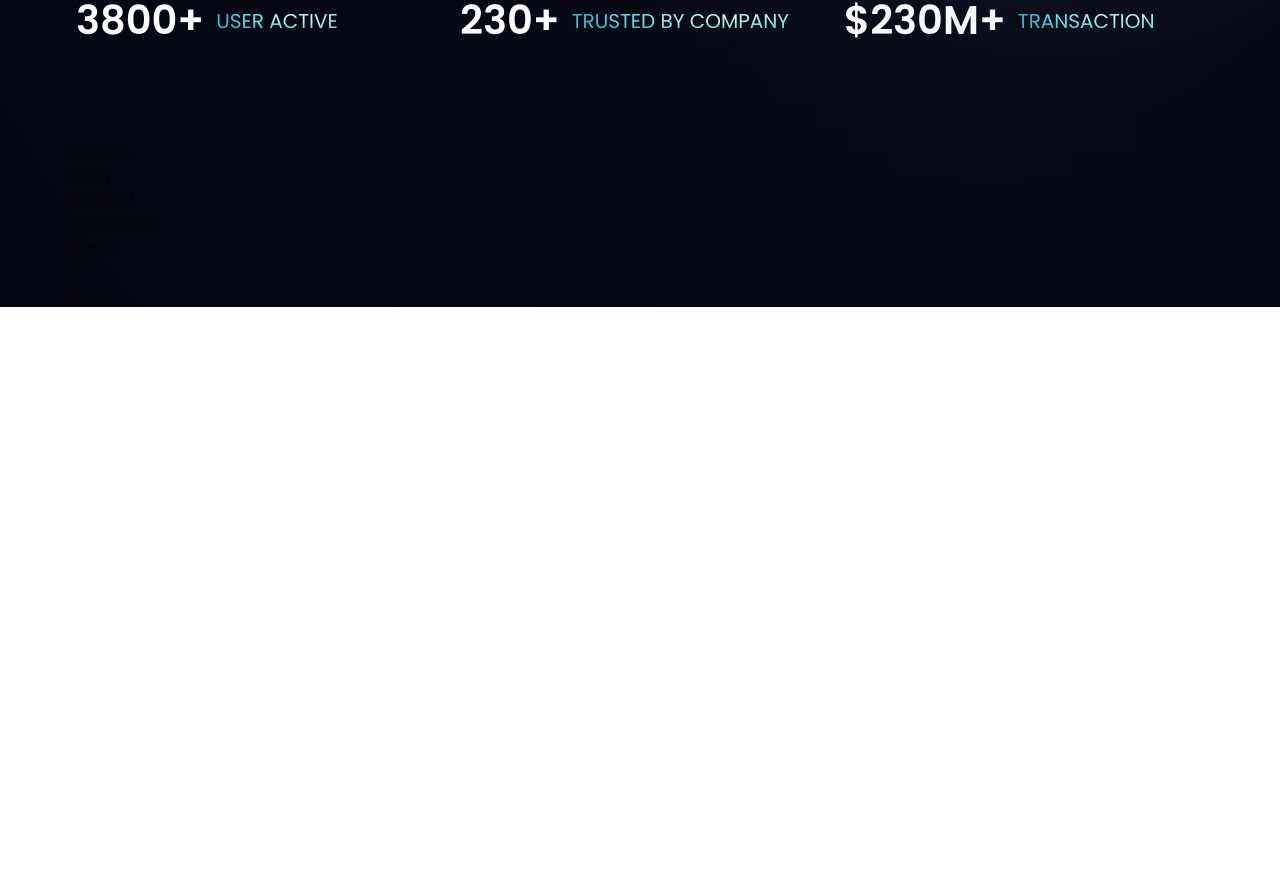
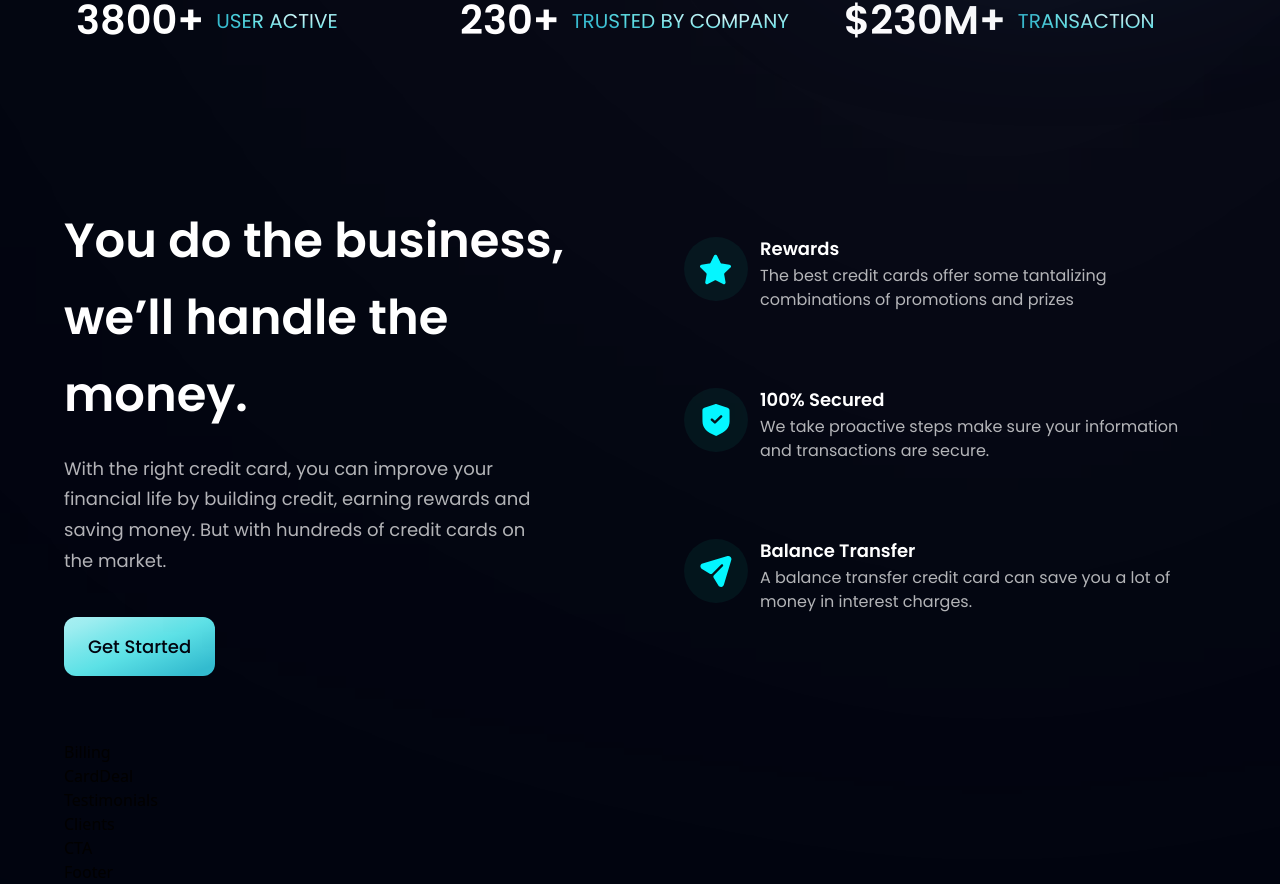
Before and after one commit to arpitv970/modern-website, a React (Vite) app: page / in a window 1280 px wide. Shown: the part 806-1690 px from the top of the page. Before the commit the page ends 1113 px from the top, so only its background shows below. Built offline with nearby package versions, Linux system fonts and the light colour scheme.

Commit message:
Created business section of the React App

```diff
--- a/src/components/Business.jsx
+++ b/src/components/Business.jsx
@@ -1,9 +1,56 @@
-import React from 'react'
+import { features } from '../constants';
+import styles, { layout } from '../styles';
+import Button from './Button';
+
+const FeatureCard = ({ icon, title, content, index }) => (
+    <div
+        className={`flex flex-row p-6 rounded-[20px] ${
+            index !== features.length ? 'mb-6' : 'mb-0'
+        } feature-card`}
+    >
+        <div
+            className={`w-[64px] h-[64px] rounded-full ${styles.flexCenter} bg-dimBlue`}
+        >
+            <img
+                src={icon}
+                alt='icon'
+                className='w-[50%] h-[50%] object-contain'
+            />
+        </div>
+        <div className='flex-1 flex flex-col ml-3'>
+            <h4 className='font-poppins font-semibold text-white text-[18px] leading-[23px] mb-1'>
+                {title}
+            </h4>
+            <p className='font-poppins font-normal text-dimWhite text-[16px] leading-[24px] mb-1'>
+                {content}
+            </p>
+        </div>
+    </div>
+);
 
 const Business = () => {
-  return (
-    <div>Business</div>
-  )
-}
+    return (
+        <section id='features' className={layout.section}>
+            <div className={layout.sectionInfo}>
+                <h2 className={styles.heading2}>
+                    You do the business, <br className='sm:block hidden' />
+                    we’ll handle the money.
+                </h2>
+                <p className={`${styles.paragraph} max-w-[470px] mt-5`}>
+                    With the right credit card, you can improve your financial
+                    life by building credit, earning rewards and saving money.
+                    But with hundreds of credit cards on the market.
+                </p>
+                <Button styles='mt-10' />
+            </div>
 
-export default Business
+            <div className={`${layout.sectionImg} flex-col`}>
+                {features.map((feature, index) => (
+                    <FeatureCard key={feature.id} {...feature} index={index} />
+                ))}
+            </div>
+        </section>
+    );
+};
+
+export default Business;
--- a/src/components/Button.jsx
+++ b/src/components/Button.jsx
@@ -1,9 +1,14 @@
-import React from 'react'
+import React from 'react';
 
-const Button = () => {
-  return (
-    <div>Button</div>
-  )
-}
+const Button = ({ styles }) => {
+    return (
+        <button
+            type='button'
+            className={`py-4 px-6 bg-blue-gradient font-poppins font-medium text-[18px] text-primary outline-none rounded-xl hover:rounded-[2rem] transition-all duration-300 ease-in-out ${styles}`}
+        >
+            Get Started
+        </button>
+    );
+};
 
-export default Button
+export default Button;
```
